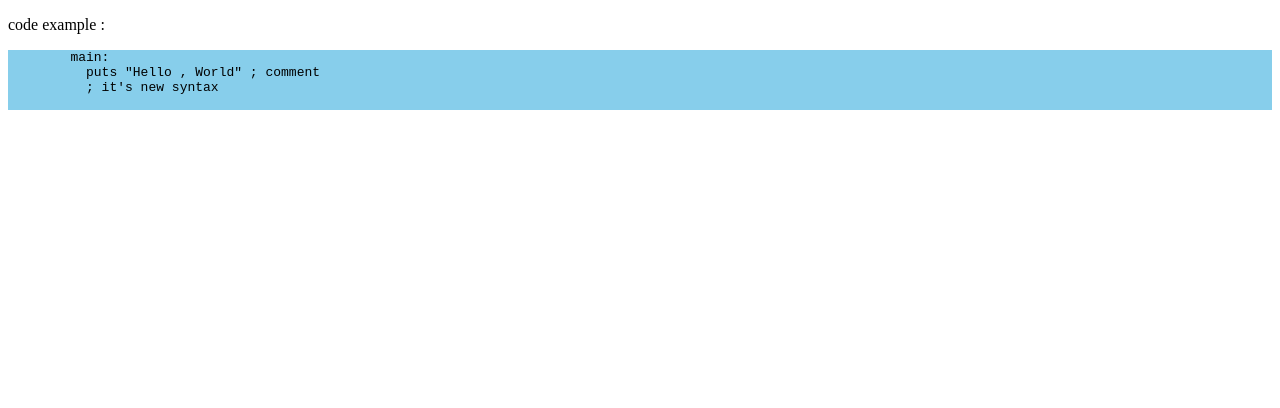
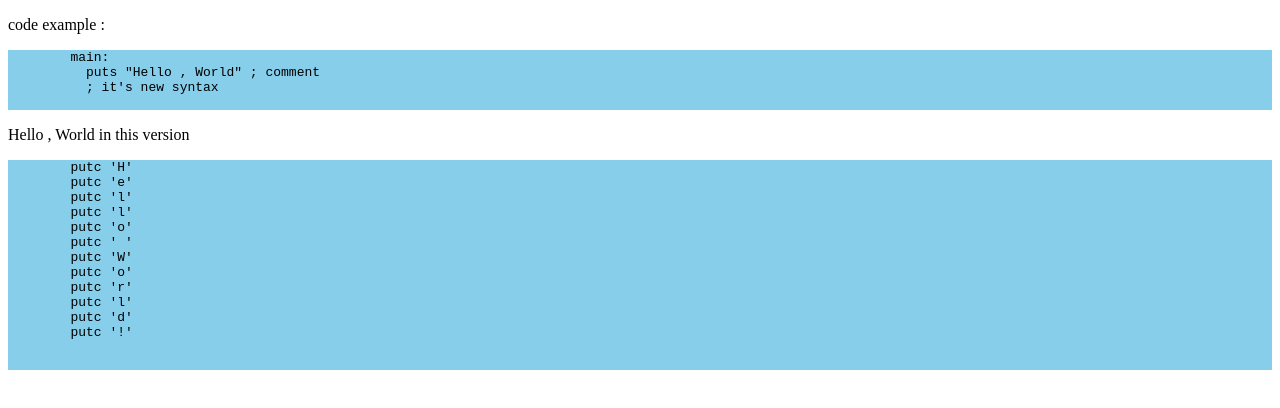
Before and after one commit to Pandex-lang/Pandex-lang.github.io, a plain HTML site: page index.htm in a window 1280 px wide. Drawn offline with Linux system fonts and the light colour scheme.

Commit message:
Update index.htm

```diff
--- a/index.htm
+++ b/index.htm
@@ -10,5 +10,19 @@
           puts "Hello , World" ; comment
           ; it's new syntax
       </pre>
+    <p> Hello , World in this version </p>
+      <pre style="background-color: skyblue">
+        putc 'H'
+        putc 'e'
+        putc 'l'
+        putc 'l'
+        putc 'o'
+        putc ' '
+        putc 'W'
+        putc 'o'
+        putc 'r'
+        putc 'l'
+        putc 'd'
+        putc '!'
   </body>
 </html>
```
